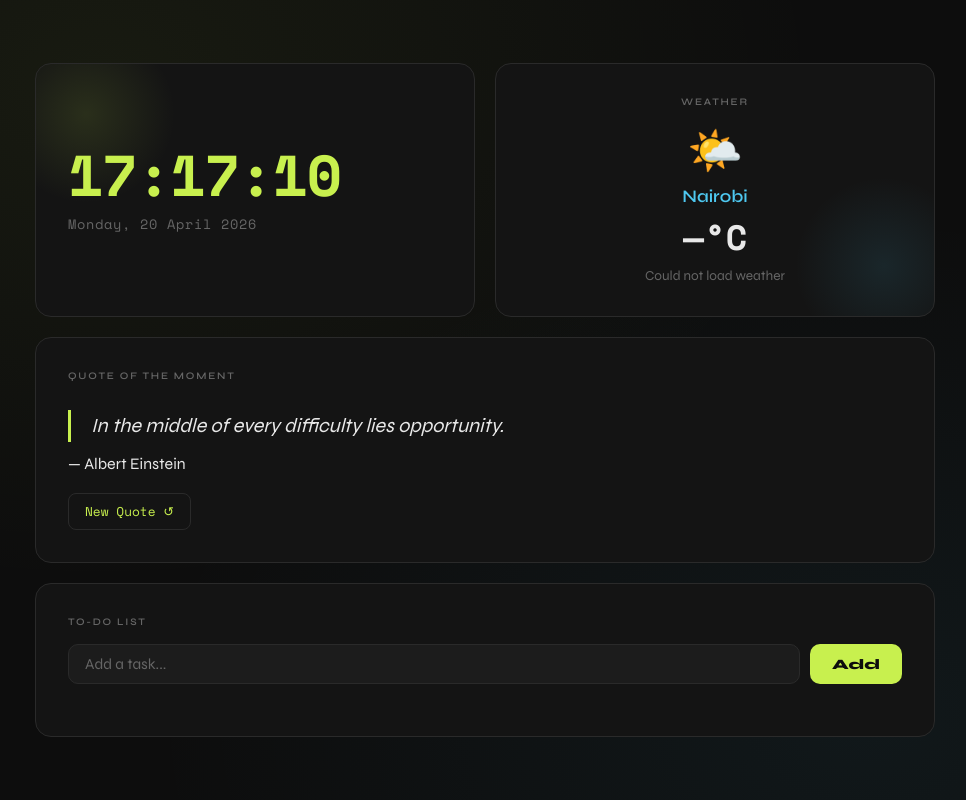
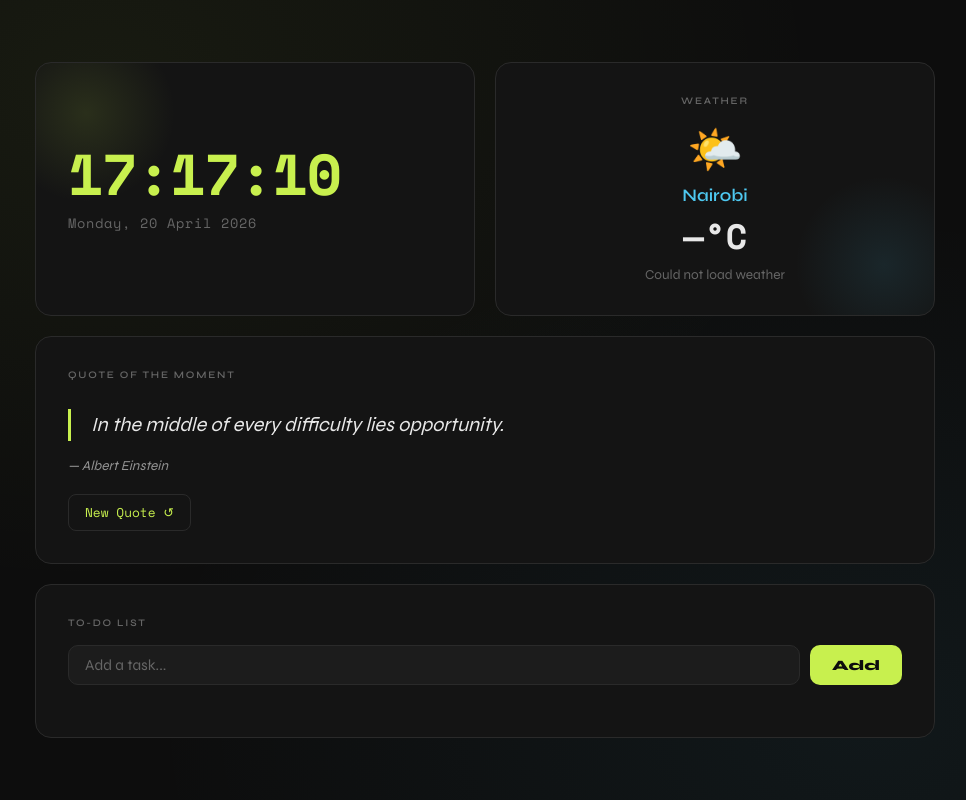
Before and after one commit to Bright629-design/PersonalDasboardGRP3, a plain HTML site: page index.html in a window 1280 px wide. Shown: the whole page, without its empty margins (155-1121 px from the left). Drawn offline with nearby package versions, Linux system fonts and the light colour scheme; no server answers.

Commit message:
Update style.css

```diff
--- a/style.css
+++ b/style.css
@@ -153,6 +153,12 @@ body {
   background: rgba(200, 240, 78, 0.08);
   border-color: var(--accent);
 }
+#quote-author {
+  font-size: 0.85rem;
+  opacity: 0.6;
+  margin-top: 4px;
+  font-style: italic;
+}
 
 /* ── To-Do Card ── */
 .todo-card { grid-column: 1 / -1; }
```
